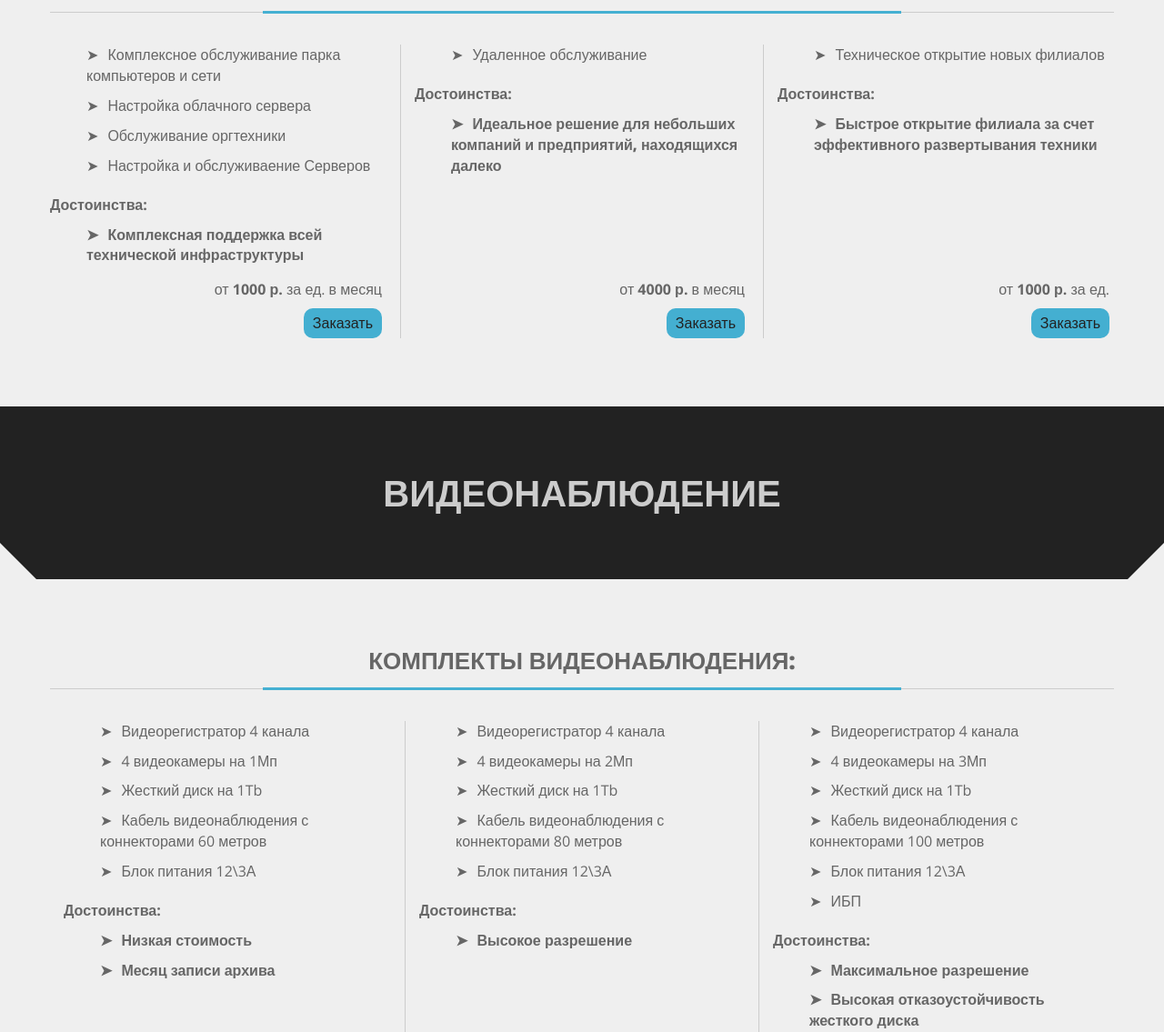
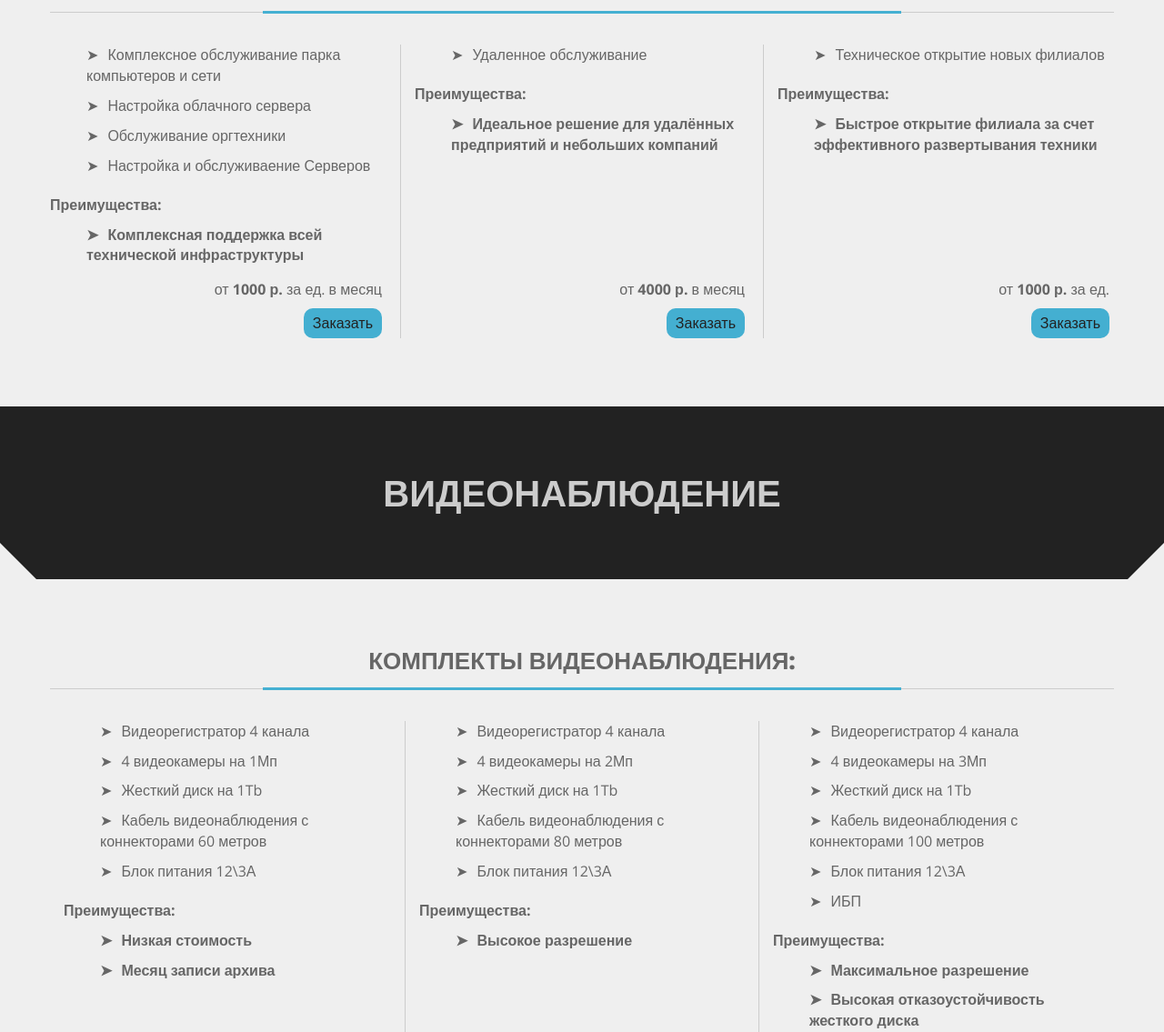
Before and after one commit to KaskaRUS/itservice, a PHP site: page / in a window 1280 px wide. Shown: the part 1188-2323 px from the top of the page at 91% size. Run offline with PHP 8.4, Linux system fonts and the light colour scheme.

```diff
--- a/index.html
+++ b/index.html
@@ -197,7 +197,7 @@
                                         <li>Обслуживание оргтехники</li>
                                         <li>Настройка и обслуживаение Серверов</li>
                                     </ul>
-                                    <p><strong>Достоинства:</strong></p>
+                                    <p><strong>Преимущества:</strong></p>
                                     <ul class="dignity">
                                         <li>Комплексная поддержка всей технической инфраструктуры</li>
                                     </ul>
@@ -210,9 +210,9 @@
                                     <ul>
                                         <li>Удаленное обслуживание</li>
                                     </ul>
-                                    <p><strong>Достоинства:</strong></p>
+                                    <p><strong>Преимущества:</strong></p>
                                     <ul class="dignity">
-                                        <li>Идеальное решение для небольших компаний и предприятий, находящихся далеко</li>
+                                        <li>Идеальное решение для удалённых предприятий и небольших компаний</li>
                                     </ul>
                                     <div class="bottom">
                                         <p class="price">от <strong>4000 р.</strong> в месяц</p>
@@ -223,7 +223,7 @@
                                     <ul>
                                         <li>Техническое открытие новых филиалов</li>
                                     </ul>
-                                    <p><strong>Достоинства:</strong></p>
+                                    <p><strong>Преимущества:</strong></p>
                                     <ul class="dignity">
                                         <li>Быстрое открытие филиала за счет эффективного развертывания техники</li>
                                     </ul>
@@ -266,7 +266,7 @@
                                     <li>Кабель видеонаблюдения с коннекторами 60 метров</li>
                                     <li>Блок питания 12\3А</li>
                                 </ul>
-                                <p><strong>Достоинства:</strong></p>
+                                <p><strong>Преимущества:</strong></p>
                                 <ul class="dignity">
                                     <li>Низкая стоимость</li>
                                     <li>Месяц записи архива</li>
@@ -284,7 +284,7 @@
                                     <li>Кабель видеонаблюдения с коннекторами 80 метров</li>
                                     <li>Блок питания 12\3А</li>
                                 </ul>
-                                <p><strong>Достоинства:</strong></p>
+                                <p><strong>Преимущества:</strong></p>
                                 <ul class="dignity">
                                     <li>Высокое разрешение</li>
                                 </ul>
@@ -302,7 +302,7 @@
                                     <li>Блок питания 12\3А</li>
                                     <li>ИБП</li>
                                 </ul>
-                                <p><strong>Достоинства:</strong></p>
+                                <p><strong>Преимущества:</strong></p>
                                 <ul class="dignity">
                                     <li>Максимальное разрешение</li>
                                     <li>Высокая отказоустойчивость жесткого диска</li>
--- a/sendmessage.php
+++ b/sendmessage.php
@@ -6,7 +6,7 @@
 	$title = $_POST["title"];
 	$message = $_POST["message"];
 
-	$to = "nikolai@zhdanov.space";//"b2b@org-tech.ru";
+	$to = "b2b@org-tech.ru";
 	$message .= "\n От $name: $email";
 	$headers = "From: $name <$email>";
 
--- a/web/js/site.js
+++ b/web/js/site.js
@@ -32,9 +32,11 @@ $(document).ready(function() {
                 "message": $("#form_message").val()
             };
 
-        $.post("sendmessage.php",
-            data,
-            function(data) {
+        $.ajax({
+          type: "POST",
+          url: "sendmessage.php",
+          data: data,
+          success: function(data) {
                 if (data.result) {
                     alert("Сообщение отправлено");
                     this.reset();
@@ -42,8 +44,8 @@ $(document).ready(function() {
                     alert("Сообщение не отправлено. Попробуйте снова");
                 }
             },
-            "json");
-
+          dataType: "json"
+        });
 
         return false;
     })
```
